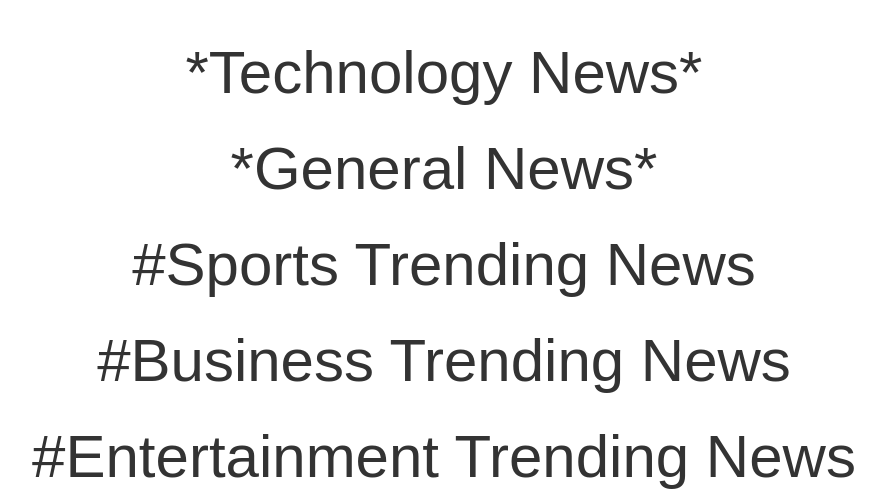
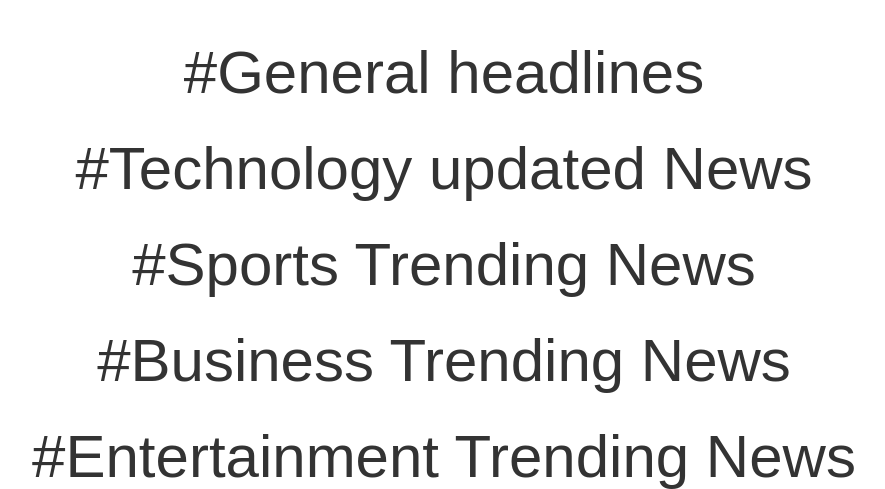
Before and after one commit to Marah-uwase/News-list-app, a Flask app: template app/templates/index.html in a window 1280 px wide. Shown: the part 52-541 px from the top of the page, without its empty margins (196-1081 px from the left). Run offline with Flask 2, Linux system fonts and the light colour scheme; the template is opened without the code that fills it, so the values that code supplies are empty; some libraries are stand-ins or nearby versions; some web fonts are replaced.

Commit message:
adding changes ti the views

```diff
--- a/app/main/views.py
+++ b/app/main/views.py
@@ -27,7 +27,7 @@ def index():
     health_news = get_news_source('health')
 
     #Title
-    title = 'Get breaking news headlines'
+    title = 'Home, Get todays News headlines'
 
     return render_template('index.html', title = title, tech = technology_news, general = general_news, sports = sports_news, business = business_news, entertainment = entertainment_news, health = health_news)
 
--- a/app/templates/index.html
+++ b/app/templates/index.html
@@ -5,17 +5,17 @@
 <div class="container-fluid">
     <div class="row">
         <div class="col-md-12">
-            <h2 class="text-center category">*Technology News*</h2>
-        </div>
-            {{macro.displayNews(tech)}}
-    </div>
-    <div class="row">
-        <div class="col-md-12">
-            <h2 class="text-center category"> *General News*</h2>
+            <h2 class="text-center category"> #General headlines </h2>
         </div>
             {{macro.displayNews(general)}}
     </div>
     <div class="row">
+        <div class="col-md-12">
+            <h2 class="text-center category">#Technology updated News</h2>
+        </div>
+            {{macro.displayNews(tech)}}
+    </div>
+        <div class="row">
         <div class="col-md-12">
             <h2 class="text-center category">#Sports Trending News</h2>
         </div>
```
